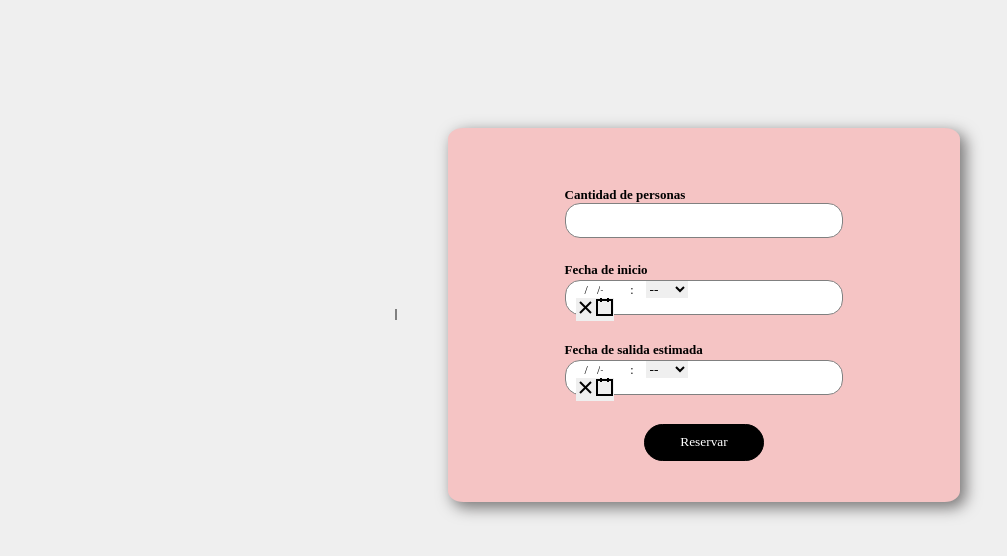
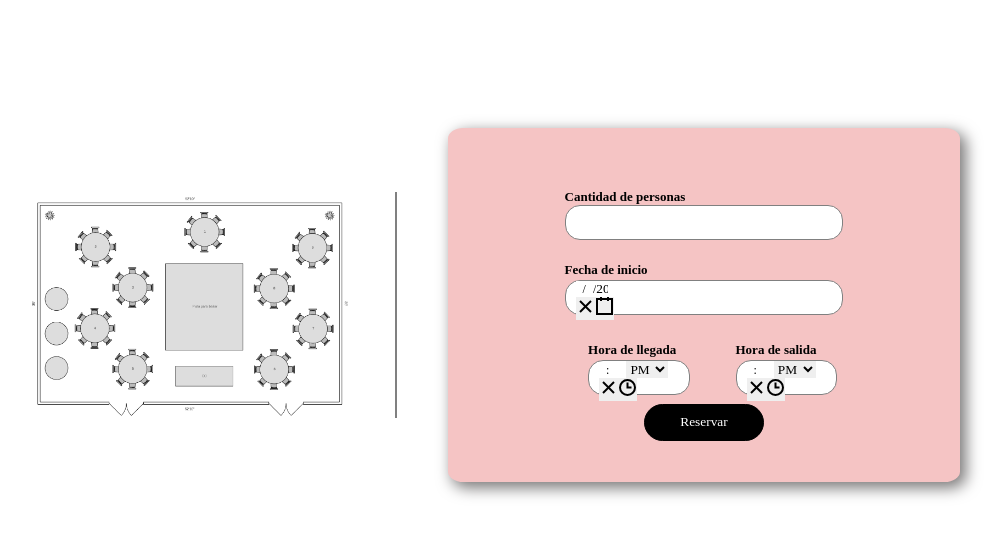
Before and after one commit to Ricardovasquezb/bonappetit, a React (Create React App) app: page /#/new-reservation in a window 1280 px wide. Shown: the top 556 px of the page, without its empty margins (192-1199 px from the left). Built offline with nearby package versions, Linux system fonts and the light colour scheme.

Commit message:
Date and Time Pickers

```diff
--- a/package.json
+++ b/package.json
@@ -12,11 +12,13 @@
     "date-fns": "^2.11.0",
     "firebase": "^7.9.1",
     "react": "^16.12.0",
+    "react-datepicker": "^2.14.0",
     "react-datetime-picker": "^2.9.0",
     "react-dom": "^16.12.0",
     "react-router": "^5.1.2",
     "react-router-dom": "^5.1.2",
     "react-scripts": "3.4.0",
+    "react-time-picker": "^3.9.0",
     "react-with-firebase-auth": "^1.3.0",
     "sweetalert": "^2.1.2"
   },
--- a/src/assets/css/datetime-picker.css
+++ b/src/assets/css/datetime-picker.css
@@ -20,7 +20,7 @@
 }
 
 /*contenedor del picker*/
-.react-datetime-picker__wrapper{
+.react-date-picker__wrapper{
     border: none;
 }
 
@@ -38,28 +38,6 @@
 
 
 /*******/
-.react-clock__face{
-    color: violet;
-}
-
-.vertical-center{
-    display: flex;
-    justify-content:center;
-    align-items: center;
-}
-
-  html {
-    font-size: 62.5%;
-}
-
-body {
-    background: #EFEFEF;
-}
-
-.row {
-    display: flex;
-    width: 100%;
-}
 
 .datetime-picker-picker{
     background-color: white;
@@ -83,8 +61,8 @@ body {
 }
 
 .react-calendar__navigation{
-        background-color: dodgerBlue;
-        color: white;
+
+        color: dodgerblue;
         cursor: default;
         font-size:1.4rem;
         display: block;
@@ -97,7 +75,7 @@ body {
 }
 
 .react-calendar__navigation__label{
-    color: white;
+    color: dodgerblue;
     cursor: default;
     font-size: 10px;
     display: block;
@@ -106,13 +84,8 @@ body {
     user-select: none;
 }
 
-.react-datetime-picker__inputGroup{
+.react-date-picker__inputGroup{
     padding-right: 10%;
-}
-
-
-.react-datetime-picker__clock {
-
 }
 
 .react-clock__face{
--- /dev/null
+++ b/src/assets/css/new-reservation.css
@@ -0,0 +1,13 @@
+.new-reservation{
+
+}
+
+.time-picker-row{
+    height: 60px;
+    width: 60%;
+    display: flex;
+    flex-direction: row;
+    justify-content: center;
+    border-radius: 30px;
+    margin-left: 17px;
+}
--- /dev/null
+++ b/src/assets/css/time-picker.css
@@ -0,0 +1,43 @@
+.time-picker{
+
+    height: 60px;
+    width: 60%;
+    display: flex;
+    flex-direction: column;
+    justify-content: center;
+    border-radius: 30px;
+    margin: 10px 15px;
+    padding: 8px;
+
+}
+
+.time-picker-span {
+    display: flex;
+    font-size: 13px;
+    margin-bottom: 2px;
+    color: black;
+    font-weight: bold;
+    font-family: 'Montserrat';
+}
+
+
+.react-time-picker__wrapper{
+    border: none;
+}
+
+.time-picker-picker{
+    background-color: white;
+    flex-direction: column;
+    justify-content: center;
+
+    font-size: 12px;
+    color: black;
+    width: 100%;
+    height: 35px;
+    min-height: initial;
+    outline: none;
+    border: 1px solid gray;
+    border-radius: 15px;
+    padding-left: 10px;
+    font-family: 'Montserrat';
+}
--- a/src/components/DateTimePicker.jsx
+++ b/src/components/DateTimePicker.jsx
@@ -1,14 +1,19 @@
 import React, { useState, Component } from 'react';
-import DatePicker from 'react-datetime-picker';
+import DatePicker from 'react-date-picker';
 import {subDays, addDays, addMonths} from 'date-fns';
 import "../assets/css/datetime-picker.css";
 import 'react-calendar/dist/Calendar.css';
+
+//import "react-datepicker/dist/react-datepicker.css";
 
 
 
 const DateTimePicker = props => {
 
     const [startDate, setStartDate] = useState(new Date());
+    const onChange = date =>{
+        setStartDate(date)
+    }
     const mode = props.mode;
     return (
         <div className='datetime-picker'>
@@ -17,8 +22,9 @@ const DateTimePicker = props => {
                 {props.label}
             </span>
             <DatePicker className='datetime-picker-picker'
-                selected={startDate}
-                onChange={date => setStartDate(date)}
+                //selected={startDate}
+                value={startDate}
+                onChange={onChange}
                 minDate={subDays(new Date(), props.minDate)}
                 maxDate={addMonths(new Date(), props.maxDate)}
                 placeholderText={props.Placeholder}
--- /dev/null
+++ b/src/components/TimePicker.jsx
@@ -0,0 +1,26 @@
+import React, {useState, Component} from 'react'
+import TimePicker from 'react-time-picker'
+import '../assets/css/time-picker.css'
+
+const Time_Picker = props =>{
+
+    const [startDate, setStartDate] = useState(new Date());
+
+    const onChange = time =>{
+        setStartDate(time)
+    }
+    return(
+
+        <div className='time-picker'>
+            <span className='time-picker-span'>
+                {props.label}
+            </span>
+            <TimePicker className='time-picker-picker'
+                onChange={onChange}
+                value={startDate}
+            />
+        </div>
+    );
+}
+
+export default Time_Picker;
--- a/src/containers/NewReservation.jsx
+++ b/src/containers/NewReservation.jsx
@@ -1,24 +1,37 @@
 import React, {useState} from 'react'
+import { useHistory } from "react-router-dom"
+import firebaseContext from "../hooks/firebaseContext"
+import sweetalert from 'sweetalert'
+
+import '../assets/css/new-reservation.css'
+
 import Button from '../components/normalButton'
-import '../assets/css/register.css'
 import TextInput from "../components/TextInput"
 import Card from '../components/Card'
-import { useHistory } from "react-router-dom"
-import sweetalert from 'sweetalert'
-import firebaseContext from "../hooks/firebaseContext"
+import DateTimePicker from '../components/DateTimePicker'
+import Time_Picker from '../components/TimePicker'
 
-import DateTimePicker from '../components/DateTimePicker'
 
 
 const imgUrl ="https://www.google.com/imgres?imgurl=https%3A%2F%2Fwww.svgrepo.com%2Fshow%2F164688%2Fblank-user.svg&imgrefurl=https%3A%2F%2Fwww.svgrepo.com%2Fsvg%2F164688%2Fblank-user&docid=4qsao-ll0DDAXM&tbnid=5F-Xyl9A83DepM%3A&vet=10ahUKEwi2wM3QuYHoAhWjd98KHRcaCh0QMwhLKAAwAA..i&w=800&h=800&client=safari&bih=1017&biw=1920&q=user%20blank%20icon&ved=0ahUKEwi2wM3QuYHoAhWjd98KHRcaCh0QMwhLKAAwAA&iact=mrc&uact=8"
 const Consumer = firebaseContext
 
 const MyReservations = props => {
-    const [name, setName] = useState("");
-    const [lastname, setLastname] = useState("");
-    const [email, setEmail] = useState("");
-    const [password, setPassword] = useState("");
-    const [repeatpass, setRepeatpass] = useState("");
+    const [cantidad, setCantidad] = useState("");
+    const [fecha, setFecha] = useState("");
+    const [horaLlegada, setHoraLlegada] = useState("");
+    const [horaSalida, setHoraSalida] = useState("");
+
+    const handleFecha = e => {
+        setFecha(e.target.value);
+    }
+    const handleHoraLlegada = e => {
+        setHoraLlegada(e.target.value);
+    }
+    const handleHoraSalida = e => {
+        setHoraSalida(e.target.value);
+    }
+
     const history = useHistory();
 
     return (
@@ -35,13 +48,19 @@ const MyReservations = props => {
                                 label="Fecha de inicio"
                                 minDate = {0}
                                 maxDate = {4}
+                                onChange={handleFecha}
                             />
-                            <DateTimePicker
-                                label="Fecha de salida estimada"
-                                minDate = {0}
-                                maxDate = {4}
-                            />
+                            <div className='time-picker-row'>
+                                <Time_Picker
+                                    label="Hora de llegada"
+                                    onChange={handleHoraLlegada}
+                                    />
 
+                                <Time_Picker
+                                    label="Hora de salida"
+                                    onChange={handleHoraSalida}
+                                />
+                            </div>
                             <Button darkmode>
                                 Reservar
                             </Button>
--- a/src/pages/NewReservationPage.jsx
+++ b/src/pages/NewReservationPage.jsx
@@ -9,6 +9,9 @@ import firebaseContext from "../hooks/firebaseContext"
 import NewReservation from '../containers/NewReservation'
 import LayoutType1 from '../components/LayoutType1';
 import LayoutRestaurant from '../containers/LayoutRestaurant'
+import LayoutTest from '../assets/img/LayoutTest.png'
+import Image from "../components/Image";
+
 
 
 const MyReservationsPage = props => {
@@ -22,7 +25,7 @@ const MyReservationsPage = props => {
     return (
         <div className="MyReservations">
             <LayoutType1
-                boxOne={ <LayoutRestaurant/> }
+                boxOne={ <Image src={LayoutTest}/> }
                 boxTwo={<NewReservation/>}
             />
         </div>
```
Also changed, not shown: src/assets/img/LayoutTest.png (added), 1 other file (tests, documents, lock files or other folders).
